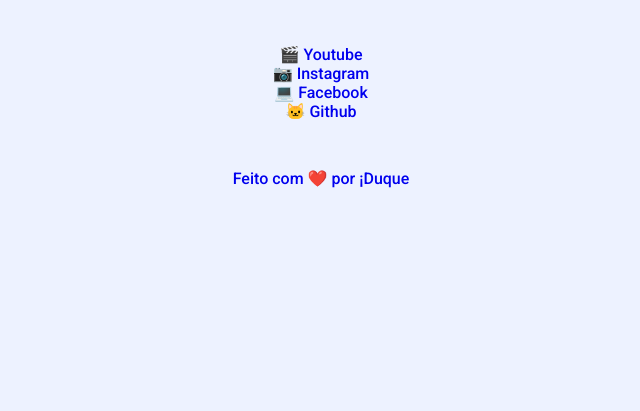
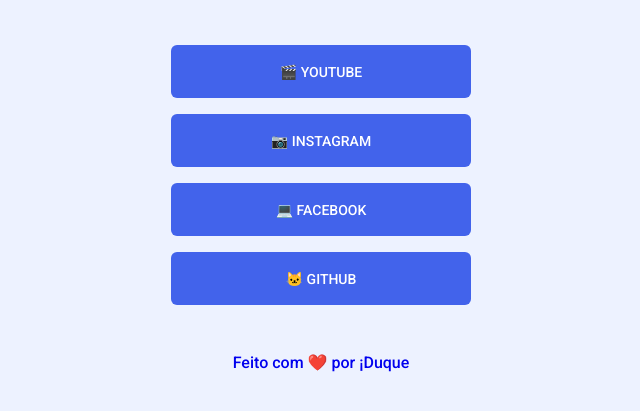
Before and after one commit to AlexMarquesAlves/central-links, a website built with Vite: page index.html in a window 1280 px wide. Shown: the part 261-672 px from the top of the page, without its empty margins (319-959 px from the left). Built offline with nearby package versions, Linux system fonts and the light colour scheme.

Commit message:
Feat: Added styles on <li> list elements

```diff
--- a/style.scss
+++ b/style.scss
@@ -50,5 +50,27 @@
   ul {
     list-style: none;
     margin: 48px 0;
+
+    li {
+      a {
+        display: flex;
+        height: 53px;
+        align-items: center;
+        justify-content: center;
+        background-color: #4263eb;
+        color: white;
+        text-transform: uppercase;
+        font-size: 14px;
+
+        margin-bottom: 1rem;
+        border-radius: 6px;
+        transition: all 400ms ease-in-out;
+
+        &:hover {
+          background-color: #364fc7;
+          transform: scale(110%);
+        }
+      }
+    }
   }
 }
```
